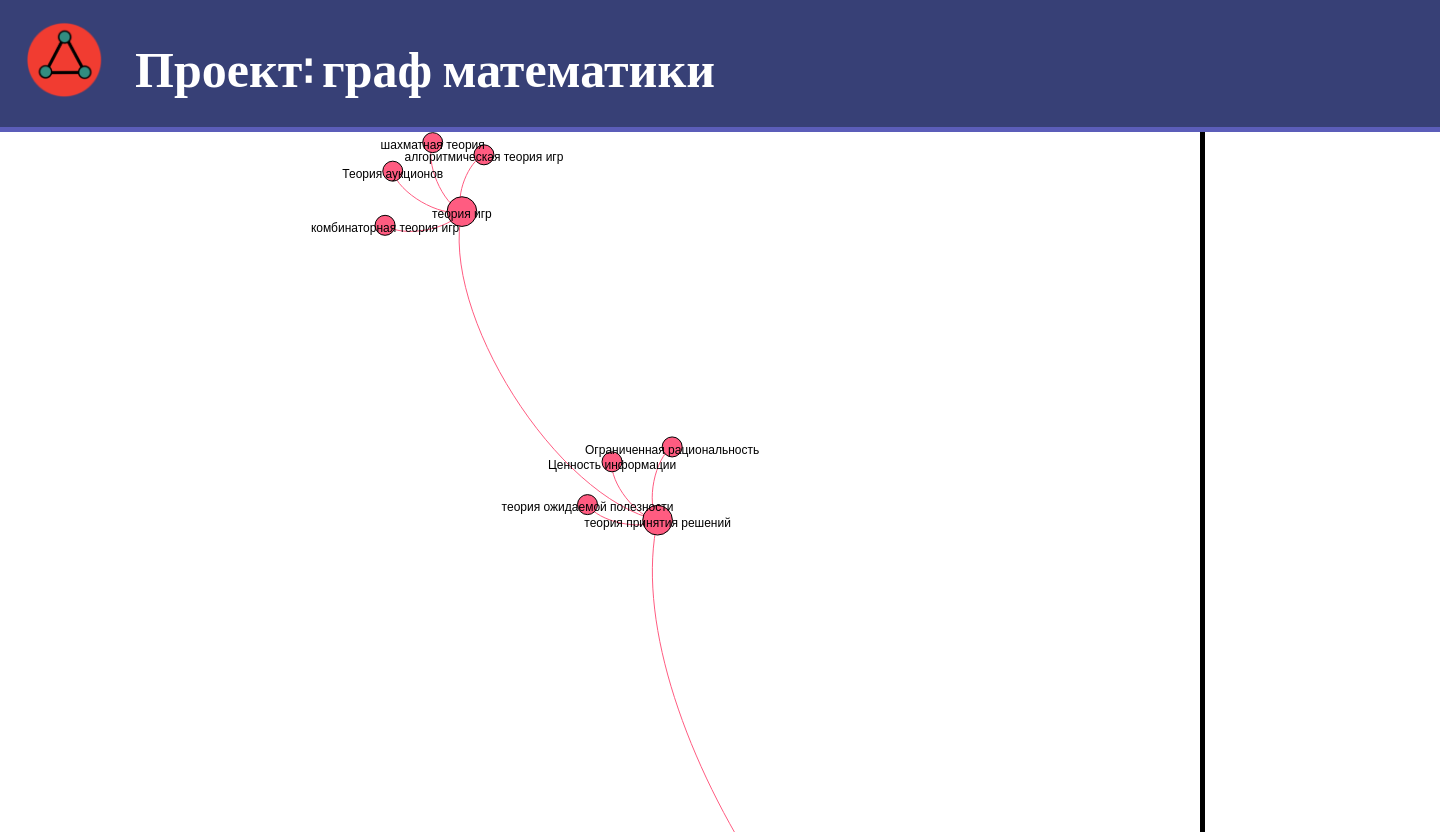
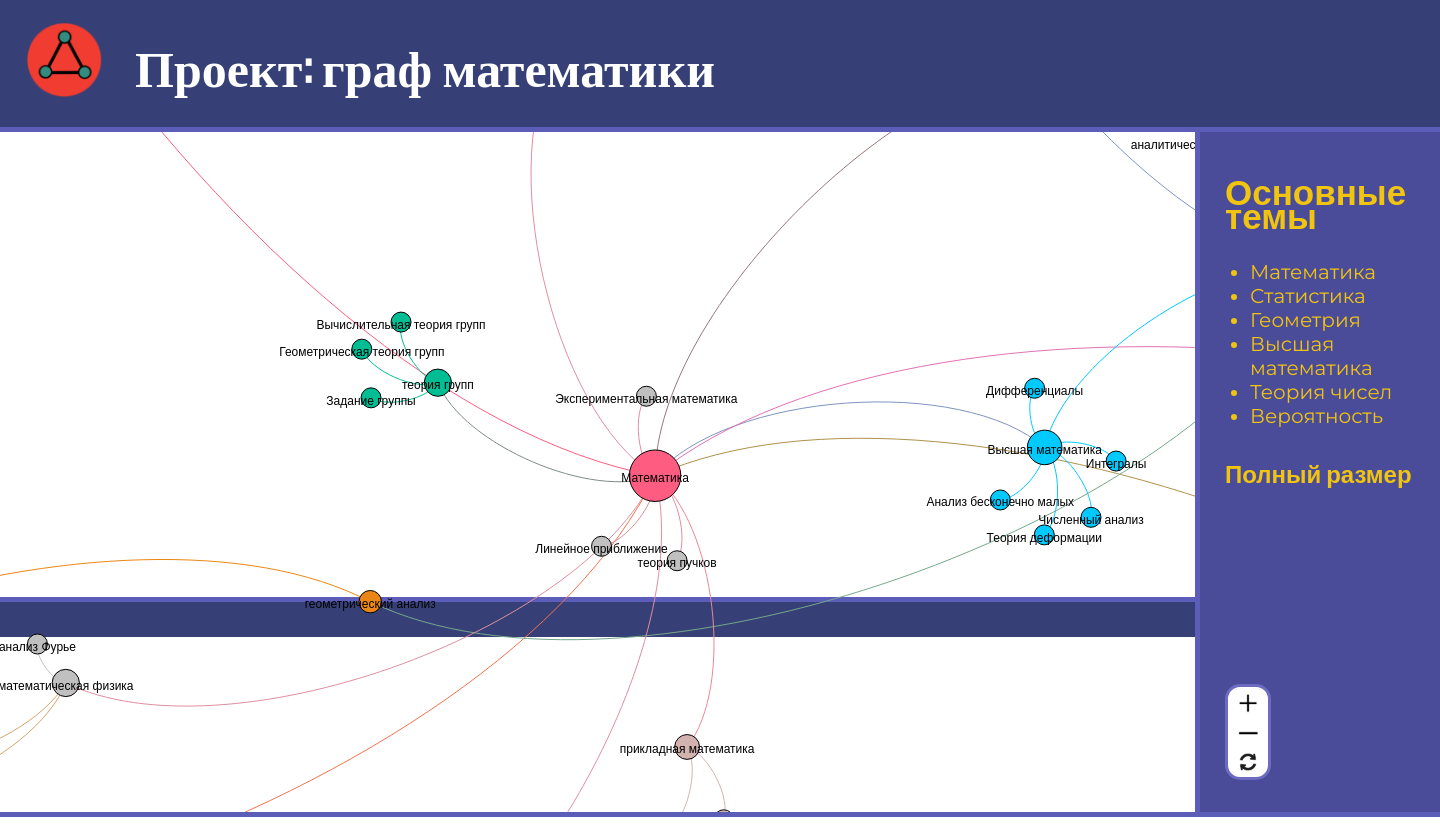
Before and after one commit to fosofou/MathGraphProject, a Django app: page /graph/ in a window 1440 px wide. Run offline with Django 3.2, Linux system fonts and the light colour scheme.

Commit message:
add zoom tools buttons to navigate fix bugs mb somthing else

```diff
--- a/Front/static/css/graph.css
+++ b/Front/static/css/graph.css
@@ -1,6 +1,13 @@
 body{
   background-color: white;
+  overflow-x: hidden;
 }
+
+a{
+  cursor: pointer;
+  text-decoration: none;
+}
+
 .page-header{
   background-color: rgba(55,64,118);
 }
@@ -18,31 +25,70 @@
 .main-box{
   margin: 0;
   display: grid;
-  grid-template-columns: 3fr 1fr;
-  height: 700px;
-}
-.box{
-  overflow: hidden;
-  border-right: 5px solid black;
-}
-
-.box img{
-  cursor: grab;
-  position: relative;
-  object-fit: cover;
+  grid-template-columns: 1200px 1fr;
+  height: 720px;
 }
 
 .container {
-    width: 1200px;
-    height: 700px;
     position:relative;
-    border-right: 5px solid black;
+    border-right: 5px solid rgba(91,93,185);
+    border-bottom: 5px solid rgba(91,93,185);
     overflow: hidden;
 }
 
 .container img {
-    min-width: 100%;
-    min-height: 100%;
     cursor: grab;
-    object-fit: cover;
 }
+
+.graph-navigations{
+  display: block;
+  padding: 0;
+  padding-left: 10px;
+  padding-top: 10px;
+  font-size: 18px;
+}
+
+.graph-navigations h3{
+  font-size: 35px;
+  font-family: "Oswald", sans-serif;
+  padding-left: 15px;
+  color: #f1c40f;
+}
+.graph-navigations ul{
+  color: #f1c40f;
+  font-size: 20px;
+  font-family: "Montserrat";
+  text-decoration: none;
+}
+
+.graph-navigations ul li a{
+  color: #f1c40f;
+}
+
+.graph-navigations h4{
+  font-size: 24px;
+  font-family: "Oswald", sans-serif;
+  padding-left: 15px;
+}
+
+.scale{
+  margin-top: 200px;
+  padding: 0px;
+  width: 40px;
+  display: flex;
+  flex-direction: column;
+  background-color: white;
+  border-radius: 15px;
+  justify-content: center;
+  align-items: center;
+  border: 3px solid  rgba(91,93,185,0.9);
+}
+
+.scale a{
+  padding-top: 3px;
+  padding-bottom: 3px;
+}
+
+.graph-navigations h4 a{
+  color: #f1c40f;
+}
--- a/Front/static/css/style.css
+++ b/Front/static/css/style.css
@@ -60,10 +60,6 @@
   padding-left: 100px;
   background-color: rgba(74,76,154);
   border-bottom: 5px solid rgba(91,93,185);
-}
-nav a{
-  color: black;
-  text-decoration: none;
   font-size: 24px;
 }
 
--- /dev/null
+++ b/Front/static/js/scroll.js
@@ -0,0 +1,48 @@
+
+window.onload = function(){
+  var graph_container = document.getElementById('graph-container')
+  graph_container.scrollTop = 1820;
+  graph_container.scrollLeft = 1200;
+  var height = window.screen.height-135+"px";
+  window.scroll(0,130);
+  document.getElementsByClassName('main-box')[0].style.height = height;
+}
+
+var stat = document.getElementById('stat');
+var geom = document.getElementById('geom');
+var himath = document.getElementById('himath');
+var num = document.getElementById('num');
+var chance = document.getElementById('chance');
+var math = document.getElementById('math');
+var graph_container = document.getElementById('graph-container')
+
+math.onclick = function(){
+  graph_container.scrollTop = 1820;
+  graph_container.scrollLeft = 1200;
+
+}
+
+stat.onclick = function(){
+  graph_container.scrollTop = 700;
+  graph_container.scrollLeft = 500;
+}
+
+geom.onclick = function(){
+  graph_container.scrollTop = 2300;
+  graph_container.scrollLeft = 100;
+}
+
+num.onclick = function(){
+  graph_container.scrollTop = 1400;
+  graph_container.scrollLeft = 1700;
+}
+
+himath.onclick = function(){
+  graph_container.scrollTop = 1900;
+  graph_container.scrollLeft = 1850;
+}
+
+chance.onclick = function(){
+  graph_container.scrollTop = 2300;
+  graph_container.scrollLeft = 2470;
+}
--- /dev/null
+++ b/Front/static/js/zoom.js
@@ -0,0 +1,26 @@
+var graph_container = document.getElementById('graph-container')
+function reset(){
+    var myImg = document.getElementById("graph");
+    var currWidth = myImg.clientWidth;
+    myImg.style.width = 300+'%';
+    graph_container.scrollTop = 1820;
+    graph_container.scrollLeft = 1200;
+
+}
+
+function zoomin(){
+    var myImg = document.getElementById("graph");
+    var currWidth = myImg.clientWidth;
+    myImg.style.width = (currWidth + 300) + "px";
+    graph_container.scrollBy(180,180);
+}
+
+function zoomout(){
+    var myImg = document.getElementById("graph");
+    var currWidth = myImg.clientWidth;
+    if(currWidth == 100) return false;
+    else{
+            myImg.style.width = (currWidth - 300) + "px";
+        }
+    graph_container.scrollBy(-180,-180);
+}
--- a/Front/templates/graph.html
+++ b/Front/templates/graph.html
@@ -2,9 +2,29 @@
 {% block content %}
 {% load static %}
 <link rel="stylesheet" type="text/css" href = {% static "css/graph.css" %}>
+<script src="{% static 'js/zoom.js' %}"></script>
 <div class = 'main-box'>
-  <div class = 'container dragscroll'>
-    <img  src = {% static 'imgs/Graph.svg' %} >
+  <div  class = 'container dragscroll' id = "graph-container">
+    <img id = "graph" src = {% static 'imgs/Graph.svg' %} >
   </div>
+  <nav class = 'graph-navigations'>
+    <h3>Основные темы</h3>
+    <ul>
+      <li><a  id = 'math'>Математика</a></li>
+      <li><a  id = "stat">Статистика</a></li>
+      <li><a  id = 'geom'>Геометрия</a></li>
+      <li><a  id = 'himath'>Высшая математика</a></li>
+      <li><a  id = 'num'>Теория чисел</a></li>
+      <li><a  id = 'chance'>Вероятность</a></li>
+    </ul>
+    <h4><a href="{% url 'mobile' %}">Полный размер</a><h4>
+
+    <div class = 'scale'>
+      <a onclick="zoomin()"><img src = {% static 'imgs/2.png' %} height = '20px'></a>
+      <a onclick="zoomout()"><img src = {% static 'imgs/1.png' %} height = '20px'></a>
+      <a onclick = "reset()"><img src = {% static 'imgs/reload.png' %} height = '22px'></a>
+    </div>
+  </nav>
 </div>
+<script src="{% static 'js/scroll.js' %}"></script>
 {% endblock %}
--- a/Front/templates/index.html
+++ b/Front/templates/index.html
@@ -24,5 +24,8 @@
     </div>
     {% block content %}
     {% endblock %}
+    <div class = 'page-footer'>
+    </div>
   </body>
+
 </html>
--- a/Front/templates/main.html
+++ b/Front/templates/main.html
@@ -41,6 +41,4 @@
 
   </div>
 </main>
-<div class = 'page-footer'>
-</div>
 {% endblock %}
```
Also changed, not shown: Front/static/imgs/1.png (added), Front/static/imgs/2.png (added), Front/static/imgs/reload.png (added).
